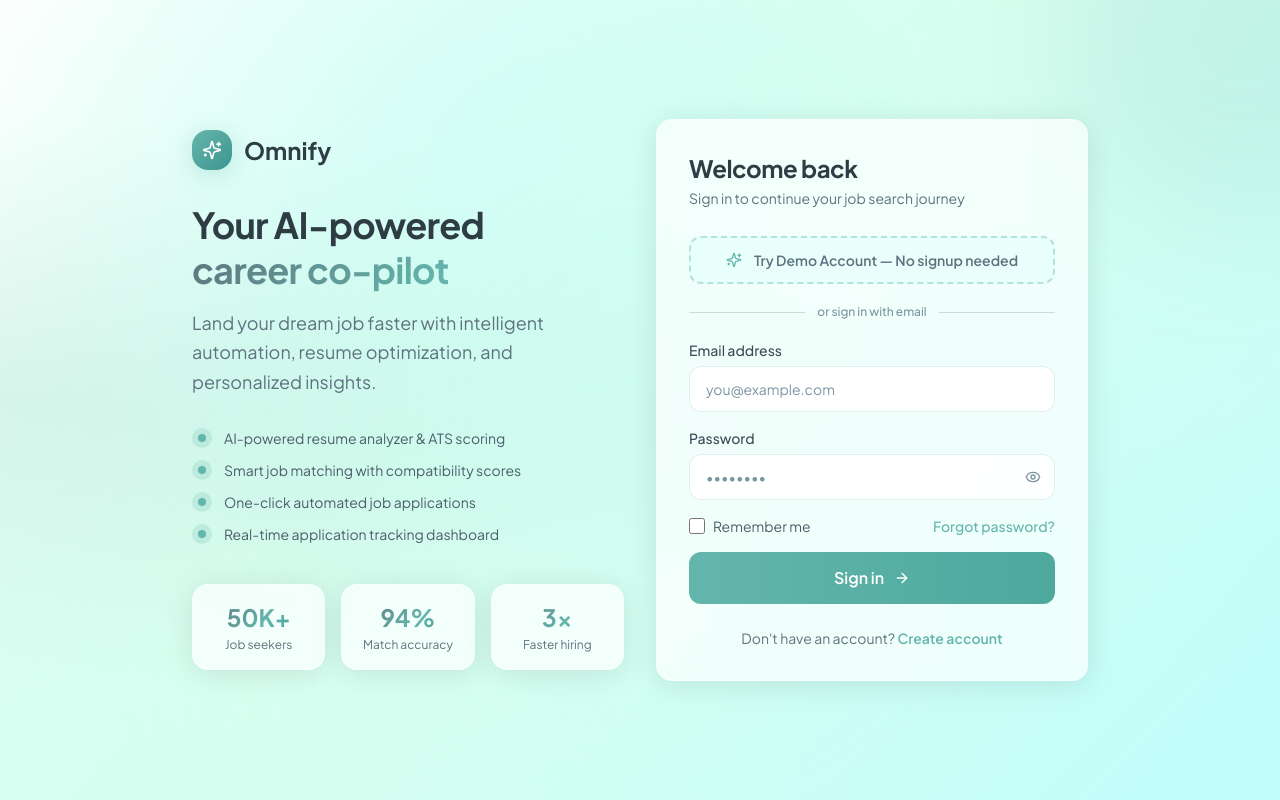
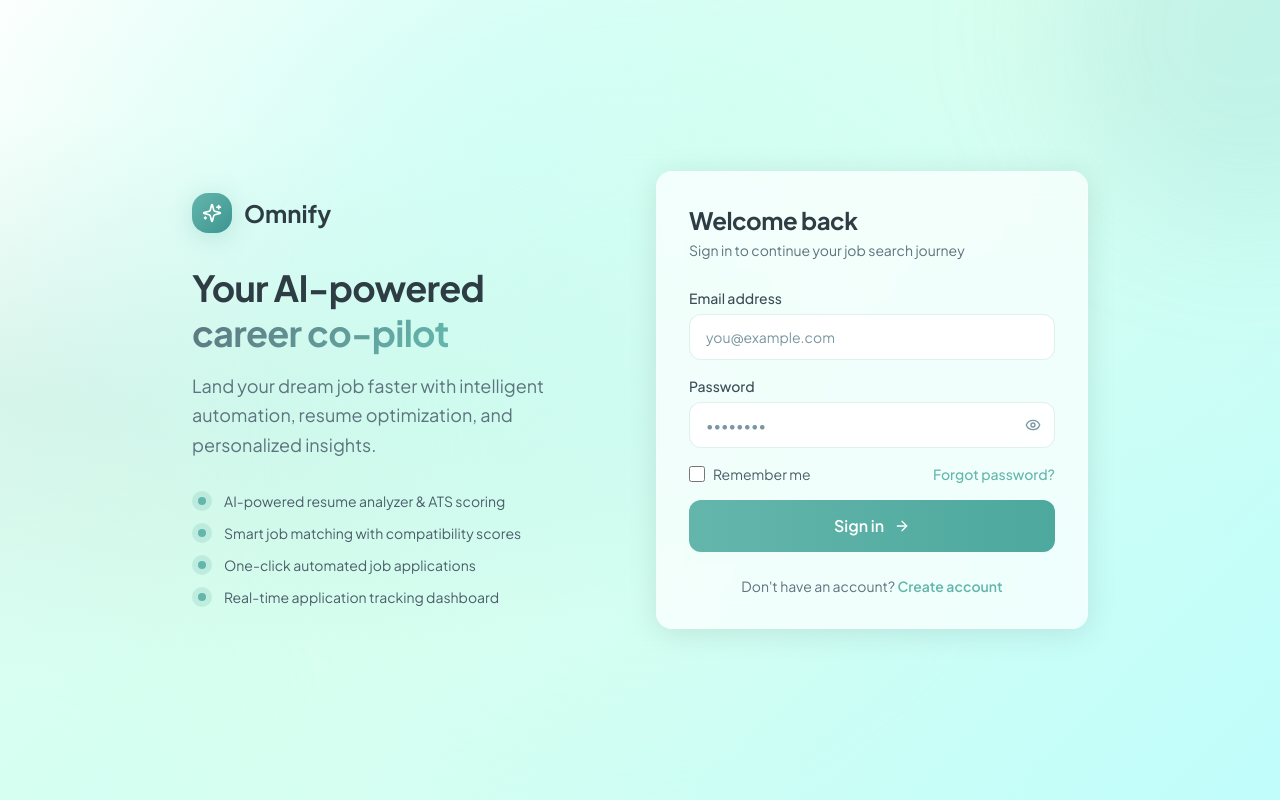
Before and after one commit to kenntheus/Omnify, a Next.js app in the folder frontend/: page /login in a window 1280 px wide. Built offline with nearby package versions, Linux system fonts and the light colour scheme.

Commit message:
remove fake stats boxes and demo account button from login page

```diff
--- a/frontend/src/app/(auth)/login/page.tsx
+++ b/frontend/src/app/(auth)/login/page.tsx
@@ -1,10 +1,9 @@
 'use client'
 
-import { useState } from 'react'
 import Link from 'next/link'
 import { useRouter } from 'next/navigation'
 import { motion } from 'framer-motion'
-import { Sparkles, ArrowRight, Chrome } from 'lucide-react'
+import { Sparkles, ArrowRight } from 'lucide-react'
 import { useForm } from 'react-hook-form'
 import { zodResolver } from '@hookform/resolvers/zod'
 import { z } from 'zod'
@@ -31,9 +30,8 @@ const features = [
 export default function LoginPage() {
   const router = useRouter()
   const { login, isLoading } = useAuthStore()
-  const [demoLoading, setDemoLoading] = useState(false)
 
-  const { register, handleSubmit, formState: { errors }, setValue } = useForm<FormData>({
+  const { register, handleSubmit, formState: { errors } } = useForm<FormData>({
     resolver: zodResolver(schema),
   })
 
@@ -44,20 +42,6 @@ export default function LoginPage() {
       router.push('/dashboard')
     } catch (err: unknown) {
       toast.error((err as Error).message || 'Login failed')
-    }
-  }
-
-  const loginDemo = async () => {
-    setDemoLoading(true)
-    try {
-      await login('demo@omnify.ai', 'Demo@12345')
-      toast.success('Welcome! Exploring with demo account.')
-      router.push('/dashboard')
-    } catch {
-      // For demo purposes without backend, redirect anyway
-      router.push('/dashboard')
-    } finally {
-      setDemoLoading(false)
     }
   }
 
@@ -103,19 +87,6 @@ export default function LoginPage() {
           ))}
         </div>
 
-        {/* Stats */}
-        <div className="grid grid-cols-3 gap-4 mt-10">
-          {[
-            { value: '50K+', label: 'Job seekers' },
-            { value: '94%', label: 'Match accuracy' },
-            { value: '3x', label: 'Faster hiring' },
-          ].map((stat) => (
-            <div key={stat.label} className="glass-card p-4 text-center">
-              <p className="text-2xl font-bold gradient-text">{stat.value}</p>
-              <p className="text-xs text-slate-500 mt-1">{stat.label}</p>
-            </div>
-          ))}
-        </div>
       </motion.div>
 
       {/* Right — form */}
@@ -136,29 +107,6 @@ export default function LoginPage() {
           <div className="mb-7">
             <h2 className="text-2xl font-bold text-slate-800">Welcome back</h2>
             <p className="text-slate-500 text-sm mt-1">Sign in to continue your job search journey</p>
-          </div>
-
-          {/* Demo login */}
-          <button
-            onClick={loginDemo}
-            disabled={demoLoading}
-            className="w-full flex items-center justify-center gap-3 py-3 px-4 mb-5 rounded-xl
-                       border-2 border-dashed border-brand-teal/40 bg-brand-aqua/20 text-brand-slate
-                       hover:bg-brand-aqua/40 hover:border-brand-teal/60 transition-all duration-200
-                       text-sm font-semibold cursor-pointer disabled:opacity-60"
-          >
-            {demoLoading ? (
-              <div className="w-4 h-4 border-2 border-brand-teal/30 border-t-brand-teal rounded-full animate-spin" />
-            ) : (
-              <Sparkles size={16} className="text-brand-teal" />
-            )}
-            Try Demo Account — No signup needed
-          </button>
-
-          <div className="relative flex items-center gap-3 mb-5">
-            <div className="flex-1 h-px bg-slate-200" />
-            <span className="text-xs text-slate-400 font-medium">or sign in with email</span>
-            <div className="flex-1 h-px bg-slate-200" />
           </div>
 
           <form onSubmit={handleSubmit(onSubmit)} className="space-y-4" noValidate>
```
